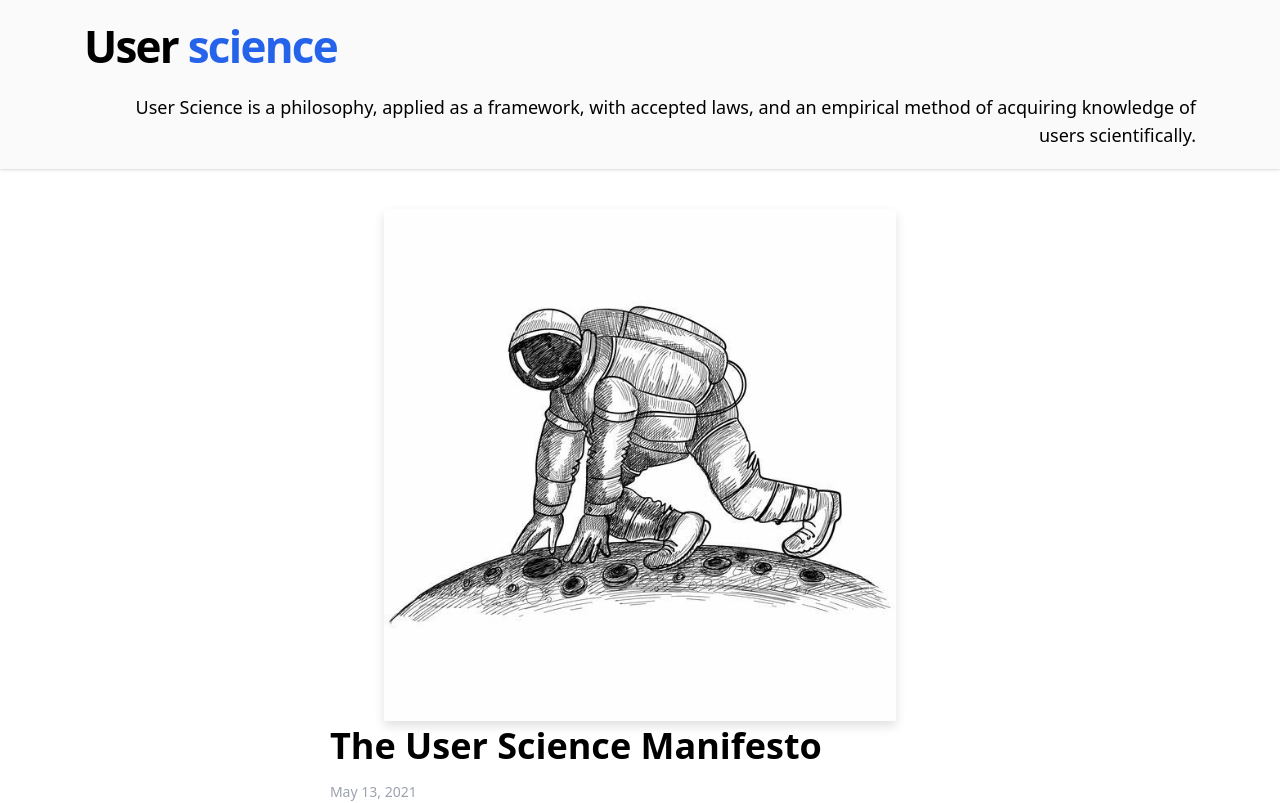
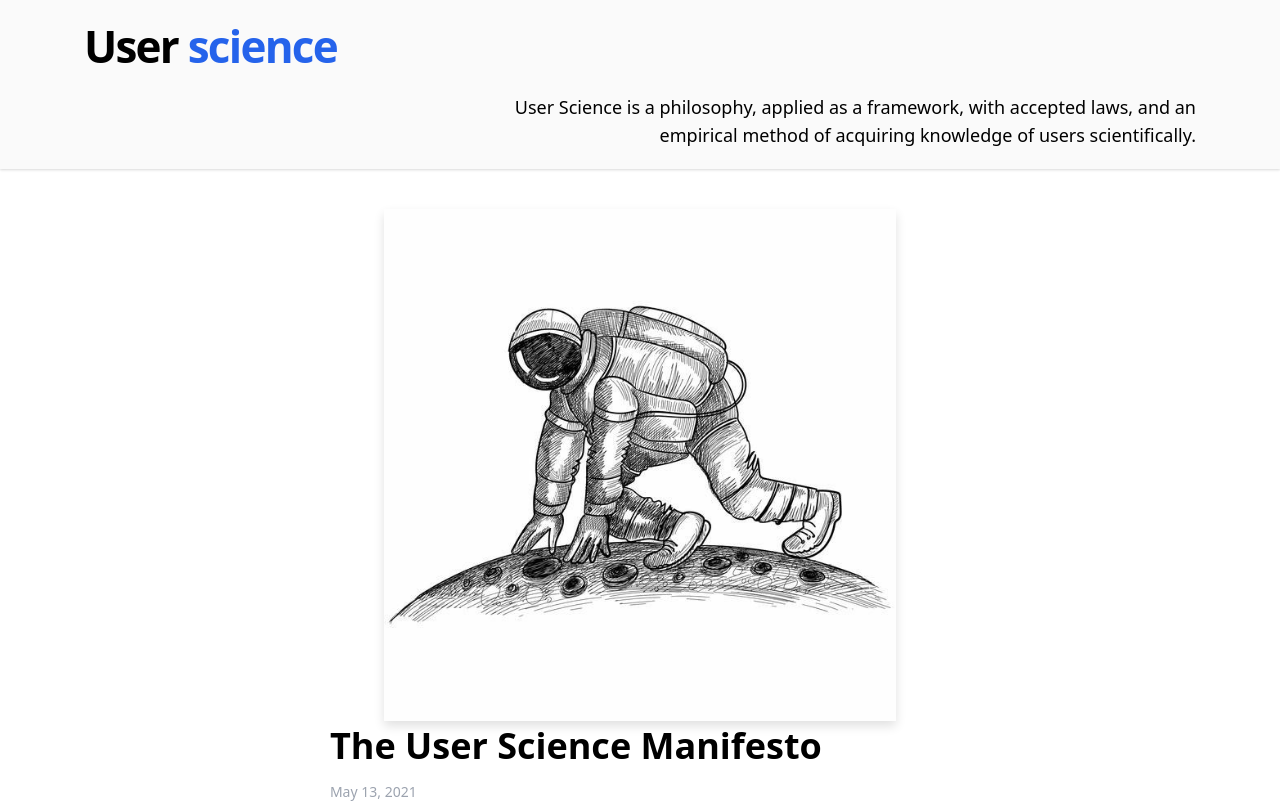
Before and after one commit to glidaa/userscience.org, a Next.js app: page / in a window 1280 px wide. Shown: the top 803 px of the page. Built offline with nearby package versions, Linux system fonts and the light colour scheme.

Commit message:
Split intro in 2 lines more evenly

```diff
--- a/components/intro.js
+++ b/components/intro.js
@@ -1,13 +1,16 @@
 export default function Intro() {
   return (
     <section className="bg-accent-1 shadow flex-col md:flex-row flex items-center md:justify-between ">
-      <div className="px-5 container mx-16 py-5 2xl:max-w-screen-xl 2xl:mx-auto"><h1 className="text-4xl md:text-6xl font-bold tracking-tighter leading-tight md:pr-8">
-        User <span className="text-blue-600">science</span>
-      </h1>
-      <h4 className="text-center md:text-right text-lg mt-5 md:pl-8">
-      User Science is a philosophy, applied as a framework, with accepted laws, and an empirical method of acquiring knowledge of users scientifically.
-             </h4>
-             </div>
+      <div className="px-5 container mx-16 py-5 2xl:max-w-screen-xl 2xl:mx-auto">
+        <h1 className="text-4xl md:text-6xl font-bold tracking-tighter leading-tight md:pr-8">
+          User <span className="text-blue-600">science</span>
+        </h1>
+        <h4 className="float-right max-w-3xl text-center md:text-right text-lg mt-5 md:pl-8">
+          User Science is a philosophy, applied as a framework, with accepted
+          laws, and an empirical method of acquiring knowledge of users
+          scientifically.
+        </h4>
+      </div>
     </section>
-  )
+  );
 }
```
